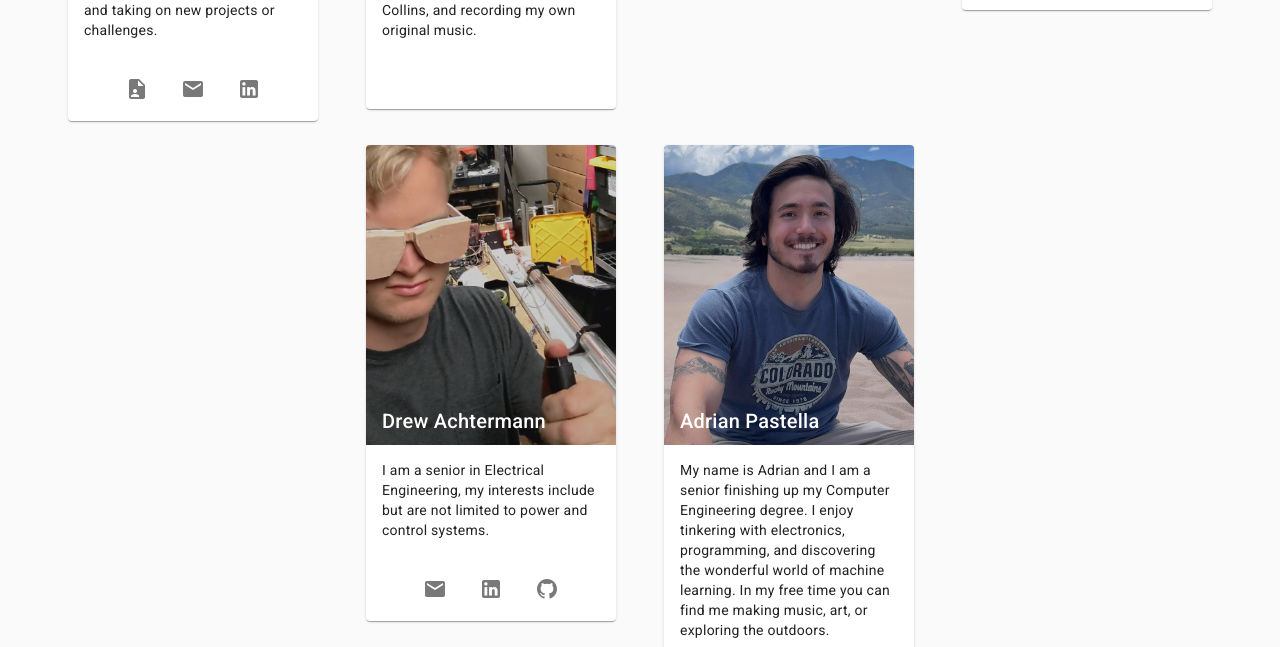
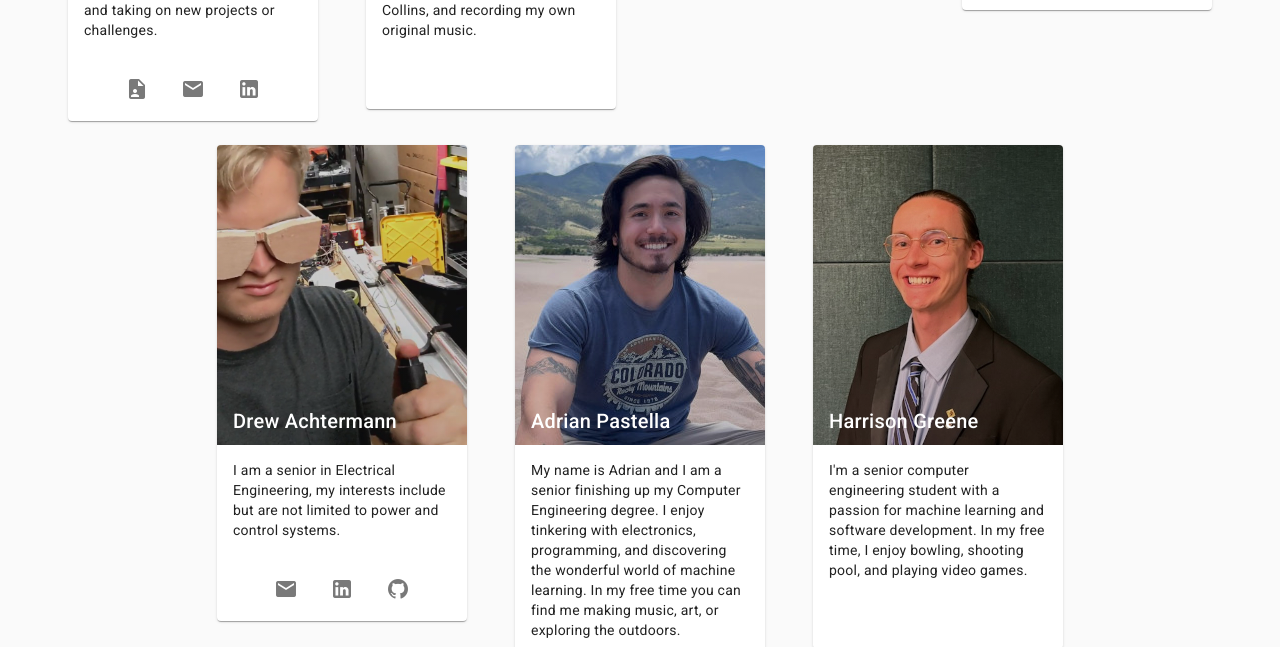
Before and after one commit to RAMBotsCSU/webpage, a Vue app: page /team in a window 1280 px wide. Shown: the part 723-1370 px from the top of the page. Built offline with nearby package versions, Linux system fonts and the light colour scheme; what vue3-ytframe would draw is missing.

Commit message:
add harrison

```diff
--- a/src/views/TeamView.vue
+++ b/src/views/TeamView.vue
@@ -119,6 +119,11 @@ export default {
                             linkedin: "adrianpastella",
                             email: 'adrian.pastella@outlook.com',
                             text: "My name is Adrian and I am a senior finishing up my Computer Engineering degree. I enjoy tinkering with electronics, programming, and discovering the wonderful world of machine learning. In my free time you can find me making music, art, or exploring the outdoors.",
+                        },
+                        {
+                            title: 'Harrison Greene',
+                            src: require('@/assets/AY24/headshots/harrison.jpg'),
+                            text: "I'm a senior computer engineering student with a passion for machine learning and software development. In my free time, I enjoy bowling, shooting pool, and playing video games.",
                         },
                     ],
                     vips: [
```
Also changed, not shown: src/assets/AY24/headshots/harrison.jpg (added).
